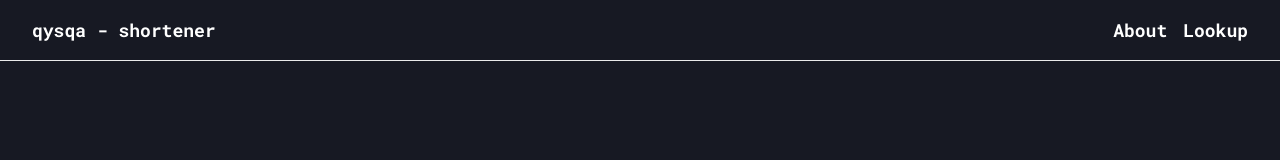
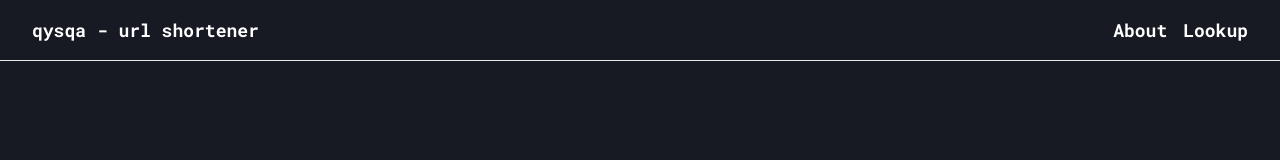
Before and after one commit to dastanozgeldi/qysqa, a Next.js app: page / in a window 1280 px wide. Shown: the top 160 px of the page. Built offline with nearby package versions, Linux system fonts and the light colour scheme.

Commit message:
feat(navbar): change logo text

```diff
--- a/components/Navbar.tsx
+++ b/components/Navbar.tsx
@@ -27,7 +27,7 @@ const Navbar = () => {
       <nav className="navbar">
         <ul>
           <li className="logo">
-            <Link href="/">qysqa - shortener</Link>
+            <Link href="/">qysqa - url shortener</Link>
           </li>
           <div className="links">
             <li>
```
